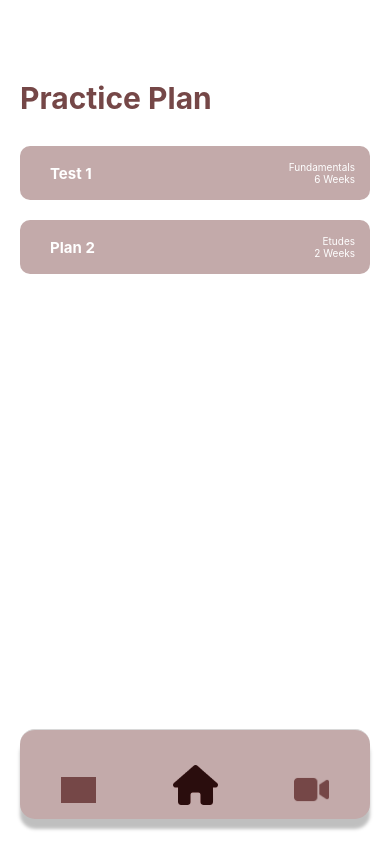
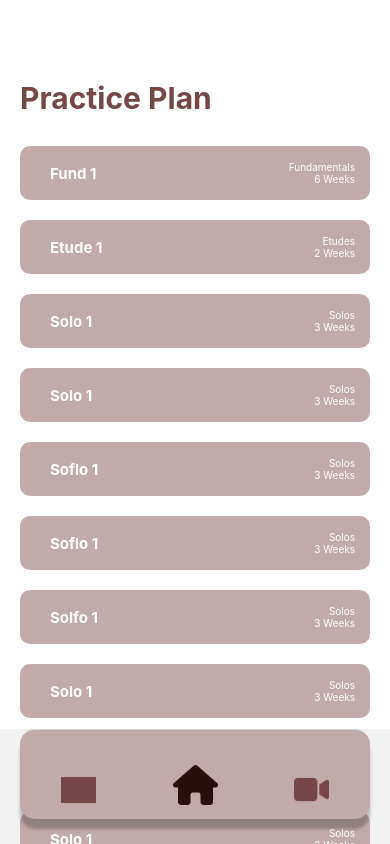
Before and after one commit to sp12-music-scheduling/sp12-music-sch-mobile-app, a React Native app: screen /ProjectPlanHome in a window 390 px wide. Built offline with nearby package versions, Linux system fonts and the light colour scheme; grey boxes are pictures that could not be loaded.

Commit message:
adding incremental updates

```diff
--- a/pages/teacher/ProjectPlanHomePage.js
+++ b/pages/teacher/ProjectPlanHomePage.js
@@ -3,26 +3,47 @@ import {
   StyleSheet,
   Text,
   View,
-  Button,
+  FlatList,
+  Dimensions,
 } from 'react-native';
 import { TouchableOpacity } from 'react-native-gesture-handler';
 import PracticePlan from '../../components/PracticePlan';
 
+// TODO: Resolve an issue where limiting the table list
+//       causes the bottom 90 or so pixles to show as grey.
+
+const device_height = Dimensions.get('window').height
 
 const ProjectPlanHomePage = ({navigation}) => {
   return (
       <View style={styles.container}>
-         <View style={styles.taskWrapper}>
-            <Text style={styles.sectionTitle}>Practice Plan</Text>
-            <View style={styles.items}>
-            <TouchableOpacity onPress={() => alert('I work!')}>
-              <PracticePlan name='Test 1' type='Fundamentals' duraction_weeks='6'/>
-            </TouchableOpacity>
-            <TouchableOpacity onPress={() => alert('I work!')}>
-              <PracticePlan name='Plan 2' type='Etudes' duraction_weeks='2'/>
-            </TouchableOpacity>
-            </View>
-         </View>
+        <Text style={styles.sectionTitle}>Practice Plan</Text>
+        <View style={styles.sectionItems}>
+          <FlatList
+            data={[
+              // DEMO INPUT DATA FOR TESTING
+              {name: 'Fund 1', type: 'Fundamentals', duraction_weeks: '6', },
+              {name: 'Etude 1', type: 'Etudes', duraction_weeks: '2', },
+              {name: 'Solo 1', type: 'Solos', duraction_weeks: '3', },
+              {name: 'Solo 1', type: 'Solos', duraction_weeks: '3', },
+              {name: 'Soflo 1', type: 'Solos', duraction_weeks: '3', },
+              {name: 'Soflo 1', type: 'Solos', duraction_weeks: '3', },
+              {name: 'Solfo 1', type: 'Solos', duraction_weeks: '3', },
+              {name: 'Solo 1', type: 'Solos', duraction_weeks: '3', },
+              {name: 'f 1', type: 'Solos', duraction_weeks: '3', },
+              {name: 'Solo 1', type: 'Solos', duraction_weeks: '3', },
+              {name: 'Sfolo 1', type: 'Solos', duraction_weeks: '3', },
+            ]}
+            renderItem={({item}) =>
+              <TouchableOpacity onPress={() => alert('I work!')}>
+                <PracticePlan name={item.name} type={item.type} duraction_weeks={item.duraction_weeks}/>
+              </TouchableOpacity>
+            }
+            maintainVisibleContentPosition={{
+              minIndexForVisible: 0,
+            }}
+          />
+        </View>
       </View>
   )
 };
@@ -31,19 +52,19 @@ export default ProjectPlanHomePage;
 
 const styles = StyleSheet.create({
   container: {
-    flex: 1,
-    backgroundColor: '#ffffff'
-  },
-  taskWrapper: {
+    backgroundColor: 'white',
     paddingTop: 80,
     paddingHorizontal: 20,
+    height: device_height - 115
+
   },
   sectionTitle: {
     fontSize: 30,
     fontWeight: 'bold',
     color: '#754747',
   },
-  items: {
+  sectionItems: {
     marginTop: 30,
+
   },
 });
```
